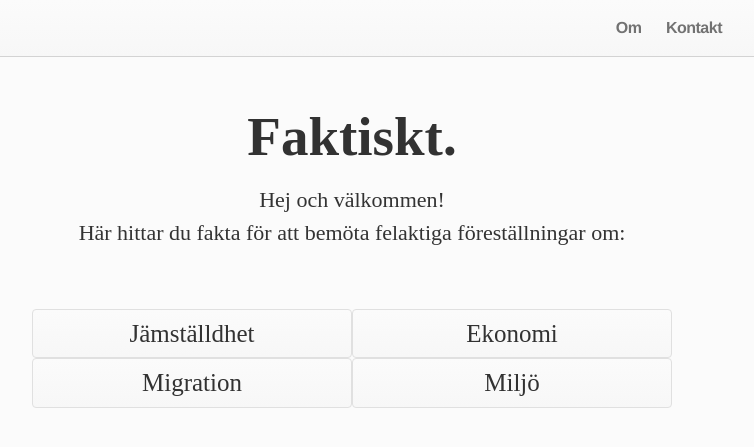
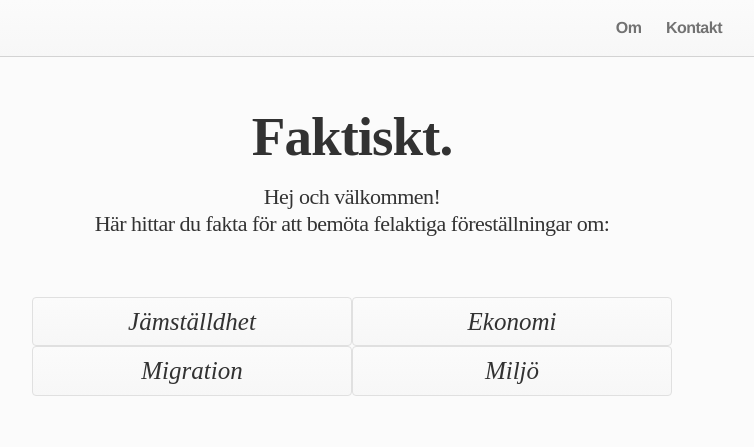
Before and after one commit to frigolitvarulv/faktiskt.github.io, a Jekyll site: the page built from index.html, in a window 1280 px wide. Shown: the top 447 px of the page, without its empty margins (288-1042 px from the left). Built offline with Jekyll 4.4.1, drawn with Linux system fonts in a browser that asks for light colours; nearby versions of some CDN libraries; Markdown is read by kramdown in place of the engine named in the settings.

Commit message:
layout updates

```diff
--- a/_includes/header.html
+++ b/_includes/header.html
@@ -3,7 +3,7 @@
   <div class="wrap">
 
 		{% if page.url != "/" %}
-		<div class="site-bar">
+		<div class="site-bar ">
     <a class="site-title" href="{{ site.baseurl }}/">{{ site.title }}</a>
 
     </div>
--- a/css/custom.css
+++ b/css/custom.css
@@ -9,16 +9,28 @@ h1 {
 	margin-bottom: 15px;
 	color: #323232;
 }
+#main-header {
+	letter-spacing: -1px;
+}
+.welcome-text {
+	line-height: 27px;
+	letter-spacing: -0.5px;
+}
 a:focus, a:hover {
 	text-decoration: none;
 }
-@media all and (min-width: 600px) {
-	.post-header h1 {
-		margin-left: 15px;
-	}
-	.post-content {
-		margin-left: 15px;
-	}
+.post-header h1{
+	letter-spacing: 0;
+	text-align: center;
+}
+
+.site-bar .site-title {
+	margin: 0 auto;
+	padding-left: 15px;
+}
+
+.site-nav {
+	position: relative;
 }
 .site-header {
 	border-bottom: 1px solid lightgray;
@@ -45,6 +57,7 @@ a:focus, a:hover {
 .btn-big {
 	font-family: "Times New Roman", serif;
 	font-size: 25px;
+	font-style: italic;
 }
 @media all and (max-width: 500px) {
 	.btn-big {
--- a/index.html
+++ b/index.html
@@ -17,8 +17,8 @@ layout: default
 
 <div class="row">
     <div class="col-xs-12 text-center main-block">
-      <h1 >Faktiskt.</h1>
-      <p>Hej och välkommen!<br> Här hittar du fakta för att bemöta felaktiga föreställningar om:</p>
+      <h1 id="main-header">Faktiskt.</h1>
+      <p class="welcome-text">Hej och välkommen!<br> Här hittar du fakta för att bemöta felaktiga föreställningar om:</p>
     </div>
   </div>
 
```
